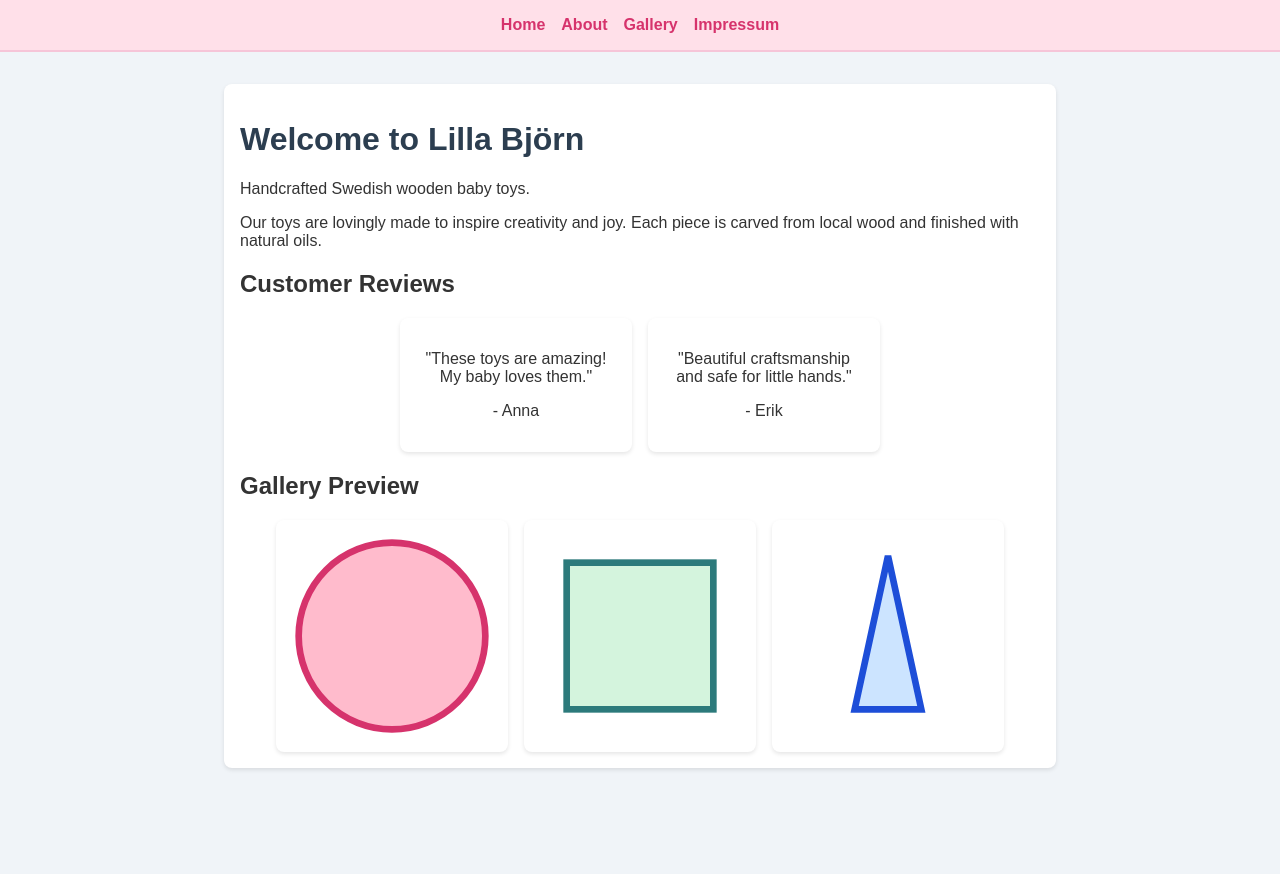
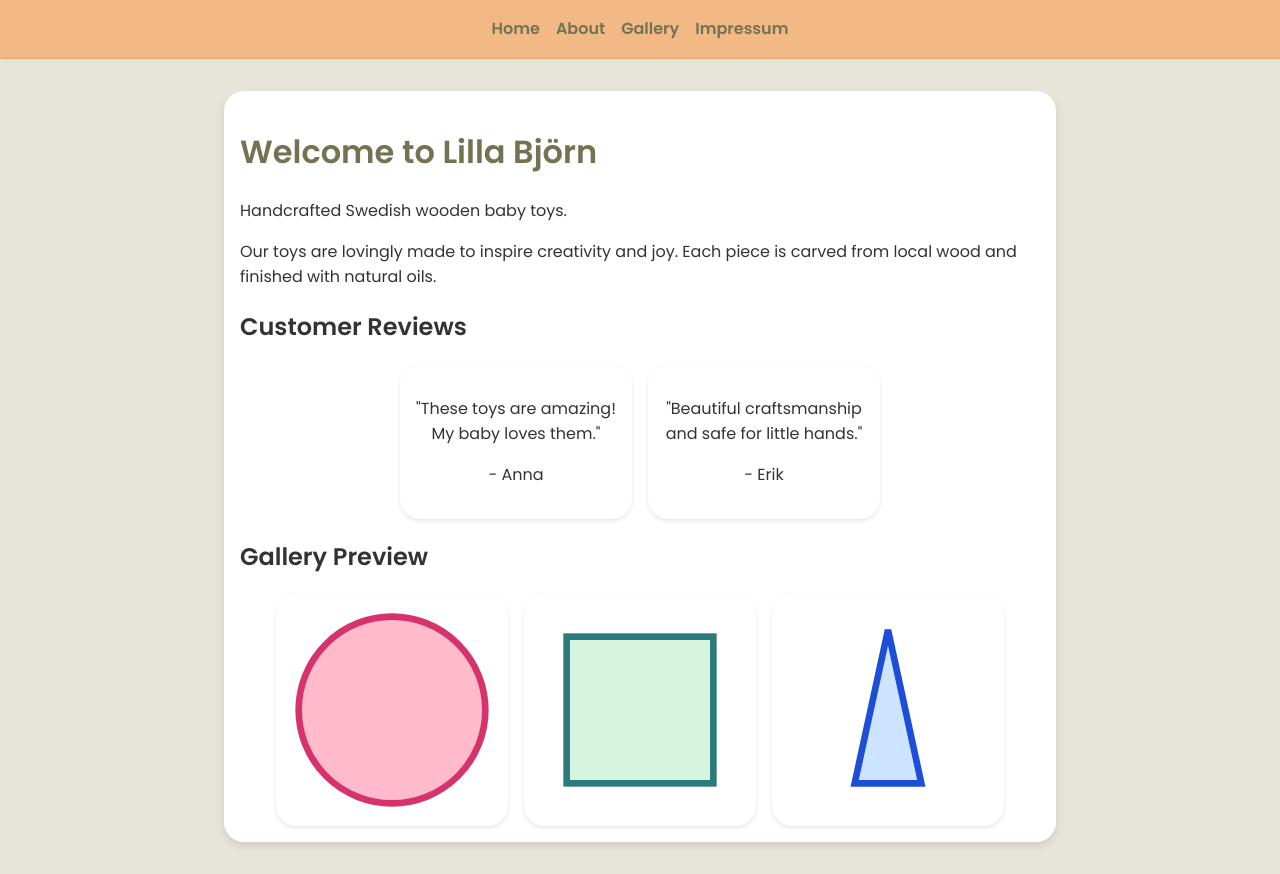
Before and after one commit to potatozepp/Lillabjorn, a Next.js app: page / in a window 1280 px wide. Before the commit the page ends 800 px from the top, so only its background shows below. Built offline with nearby package versions, Linux system fonts and the light colour scheme.

Commit message:
Add pet adoption style tokens

```diff
--- a/styles/globals.css
+++ b/styles/globals.css
@@ -1,8 +1,18 @@
+@import url('https://fonts.googleapis.com/css2?family=Poppins:wght@400;600&family=DM+Sans:wght@400;600&display=swap');
+
+:root {
+  --background-color: #e7e4d9;
+  --primary-color: #737352;
+  --accent-color: #f2b885;
+  --font-family: 'Poppins', 'DM Sans', Arial, sans-serif;
+  --corner-radius: 20px;
+}
+
 body {
-  font-family: Arial, sans-serif;
+  font-family: var(--font-family);
   margin: 0;
   padding: 0;
-  background-color: #f0f4f8;
+  background-color: var(--background-color);
   color: #333;
 }
 
@@ -10,21 +20,22 @@ main {
   max-width: 800px;
   margin: 2rem auto;
   padding: 1rem;
-  background: white;
-  border-radius: 8px;
-  box-shadow: 0 2px 4px rgba(0, 0, 0, 0.1);
+  background: #fff;
+  border-radius: var(--corner-radius);
+  box-shadow: 0 4px 8px rgba(0, 0, 0, 0.1);
 }
 
 h1 {
-  color: #2c3e50;
+  color: var(--primary-color);
 }
 
 /* Navigation menu */
 .menu {
-  background-color: #ffe0e9;
+  background-color: var(--accent-color);
   padding: 1rem 0;
-  border-bottom: 2px solid #f6c5d8;
+  border-bottom: 2px solid rgba(0, 0, 0, 0.05);
   text-align: center;
+  box-shadow: 0 2px 4px rgba(0, 0, 0, 0.05);
 }
 
 .menu ul {
@@ -38,7 +49,7 @@ h1 {
 
 .menu a {
   text-decoration: none;
-  color: #d6336c;
+  color: var(--primary-color);
   font-weight: bold;
 }
 
@@ -54,7 +65,7 @@ h1 {
 .card {
   background: #fff;
   padding: 1rem;
-  border-radius: 8px;
+  border-radius: var(--corner-radius);
   box-shadow: 0 2px 4px rgba(0, 0, 0, 0.1);
   width: 200px;
   text-align: center;
```
